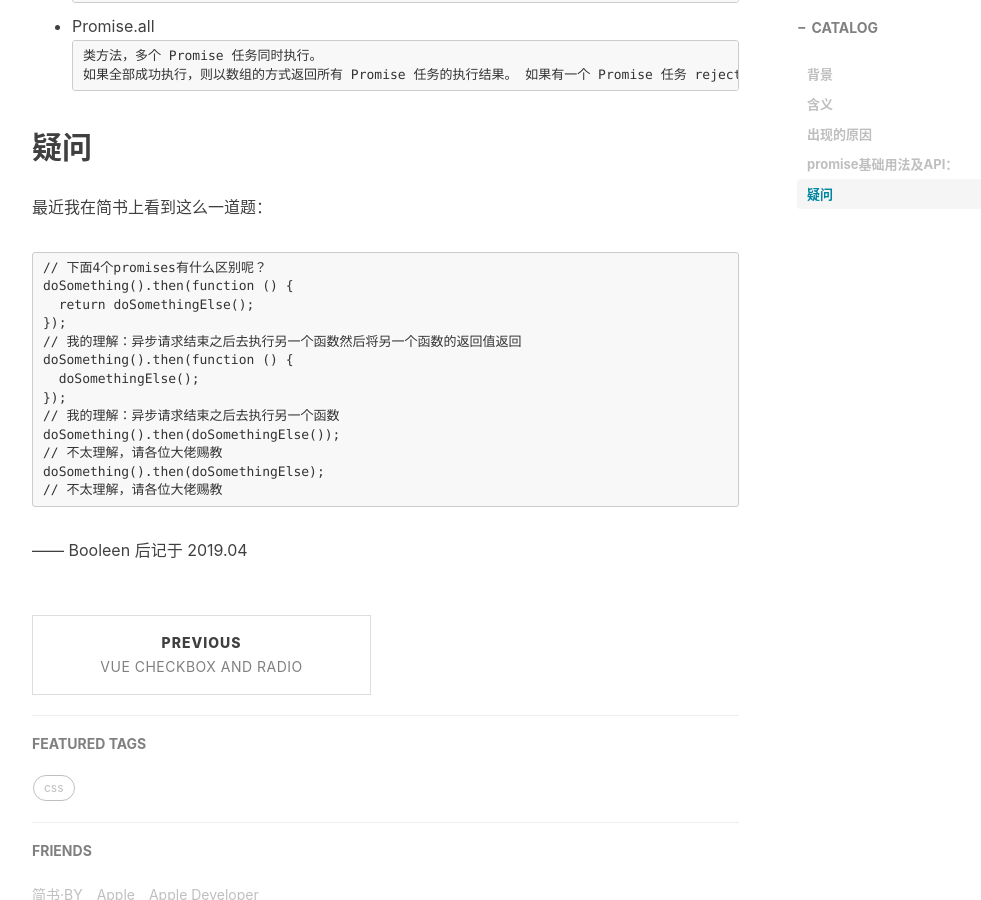
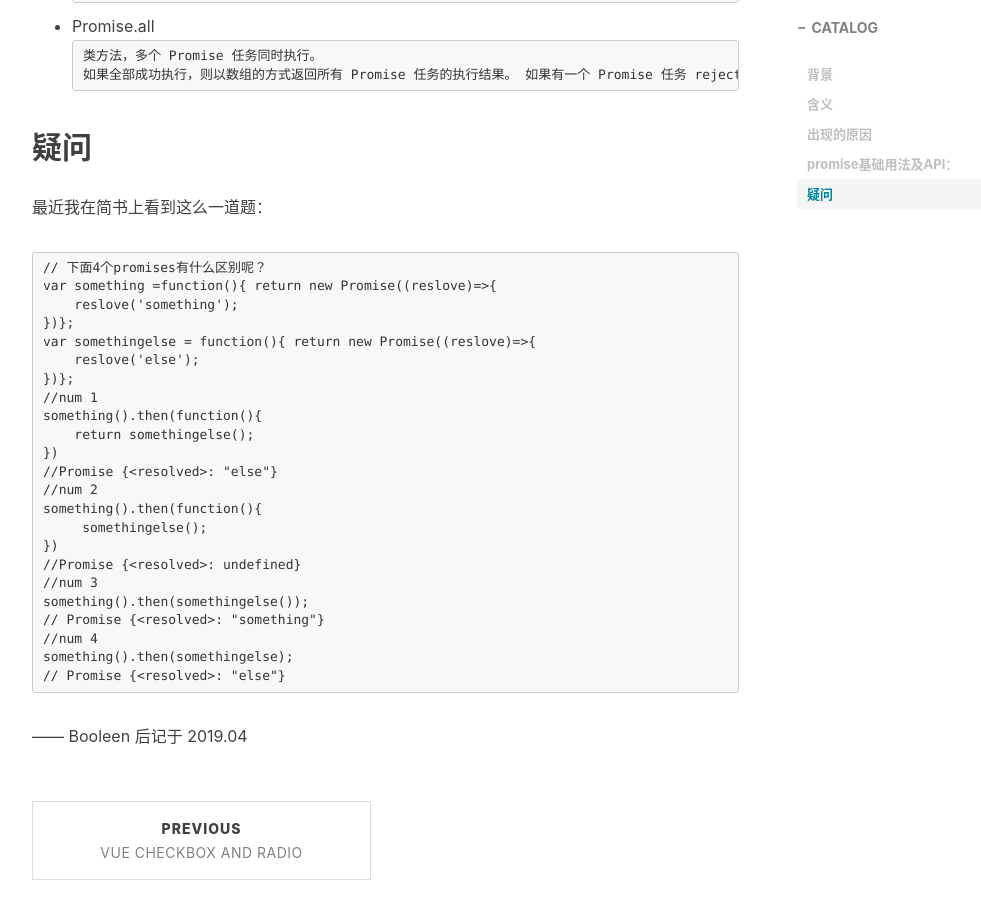
Before and after one commit to zhenghuilin/Blog, a Jekyll site: the page built from _posts/2019-04-15-promise.md, in a window 1280 px wide and 900 px high, scrolled down 3656 px. Shown: the whole window, without its empty margins (233-1214 px from the left). Built offline with Jekyll 4.4.1, drawn with Linux system fonts in a browser that asks for light colours; nearby versions of some CDN libraries; comment, search, counter and statistics services are not loaded.

Commit message:
Update 2019-04-15-promise.md

````diff
--- a/_posts/2019-04-15-promise.md
+++ b/_posts/2019-04-15-promise.md
@@ -157,18 +157,28 @@ p.then(function(res) {
 最近我在简书上看到这么一道题：
 ```JavaScript
 // 下面4个promises有什么区别呢？
-doSomething().then(function () {
-  return doSomethingElse();
-});
-// 我的理解：异步请求结束之后去执行另一个函数然后将另一个函数的返回值返回
-doSomething().then(function () {
-  doSomethingElse();
-});
-// 我的理解：异步请求结束之后去执行另一个函数
-doSomething().then(doSomethingElse());
-// 不太理解，请各位大佬赐教
-doSomething().then(doSomethingElse);
-// 不太理解，请各位大佬赐教
+var something =function(){ return new Promise((reslove)=>{
+    reslove('something');
+})};
+var somethingelse = function(){ return new Promise((reslove)=>{
+    reslove('else');
+})};
+//num 1
+something().then(function(){
+    return somethingelse();
+})
+//Promise {<resolved>: "else"}
+//num 2
+something().then(function(){
+     somethingelse();
+})
+//Promise {<resolved>: undefined}
+//num 3
+something().then(somethingelse());
+// Promise {<resolved>: "something"}
+//num 4
+something().then(somethingelse);
+// Promise {<resolved>: "else"}
 ```
 
 —— Booleen 后记于 2019.04
````
